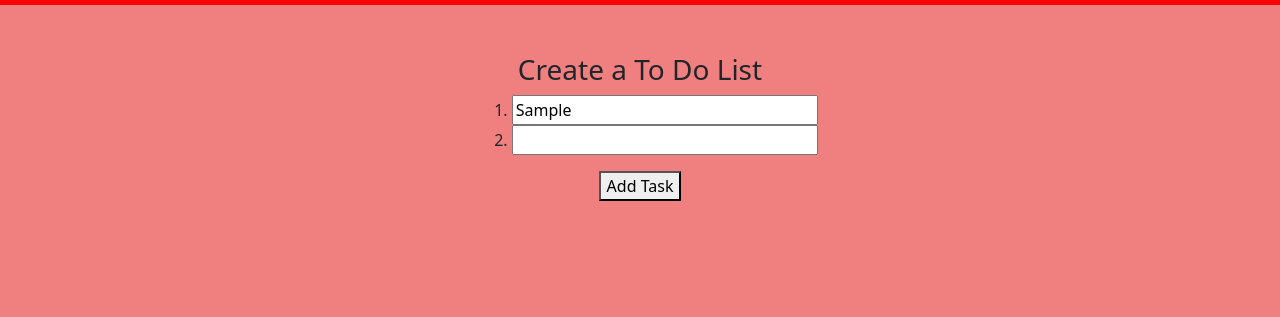
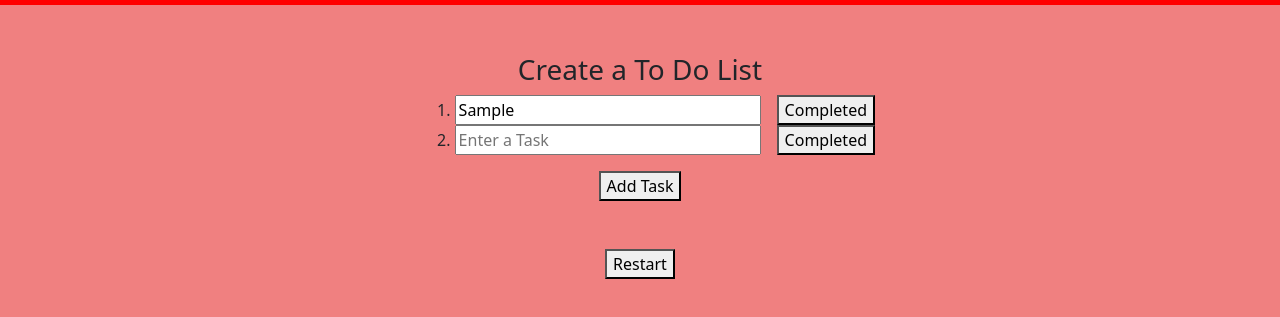
Before and after one commit to Talves21/To-Do-List, a plain HTML site: page index.html in a window 1280 px wide. Both pictures are taken after typing "Sample" into the empty fields and a click on the button "Add Task". Shown: the part 53-370 px from the top of the page. Drawn offline with Linux system fonts and the light colour scheme.

Commit message:
Finished Project
Finished the javascript portion completing the project

```diff
--- a/CSS/style.css
+++ b/CSS/style.css
@@ -8,15 +8,10 @@ main {
     height: 100vh;
 }
 
-li {
-    text-align: center;
-    list-style-position: inside;
-}
-
 input {
     width: 25%;
 }
 
- a:hover {
-    color: yellow;
- }
+.taskList {
+    list-style-position: inside;
+}
--- a/JS/app.js
+++ b/JS/app.js
@@ -1,20 +1,44 @@
 let task = document.querySelector('#task');
 let addTask = document.querySelector('#addTask');
-let done = document.querySelector('#done');
-done.style.display = 'none';
+let complete = document.querySelector('#complete');
+let restart = document.querySelector('#restart');
+
 
 addTask.addEventListener('click', () => {
     let taskList = document.querySelector('.taskList');
     let list = document.createElement('li');
     let input = document.createElement('input');
-    input.setAttribute('type', 'text');
-    input.classList.add('taskList');
+    input.setAttribute('type', 'text',);
+    input.setAttribute('placeholder', 'Enter a Task')
     taskList.appendChild(list);
     list.appendChild(input);
+
+    let addComplete = document.createElement('button');
+    addComplete.classList.add('ms-3');
+    addComplete.innerText ='Completed';
+    list.appendChild(addComplete);
+
+    addComplete.addEventListener('click', () => {
+        input.disabled = true;
+        addComplete.style.display = 'none';
+    })
+
+    restart.addEventListener('click', () => {
+        list.remove();
+    })
 })
 
-task.addEventListener('keydown', () => {
-    if (Event.key === 'Enter') {
-        task.disabled = true;
-    }
+complete.addEventListener('click', () => {
+    task.disabled = true;
+    complete.style.display = 'none';
 })
+
+edit.addEventListener('click', () => {
+    complete.style.display = 'inline';
+    task.disabled = false;
+})
+
+restart.addEventListener('click', () => {
+        task.disabled = false;
+        complete.style.display = 'inline';
+})
--- a/index.html
+++ b/index.html
@@ -4,8 +4,8 @@
     <meta charset="UTF-8">
     <meta name="viewport" content="width=device-width, initial-scale=1.0">
     <title>To Do List</title>
+    <link rel="stylesheet" href="./CSS/bootstrap.css">
     <link rel="stylesheet" href="./CSS/style.css">
-    <link rel="stylesheet" href="./CSS/bootstrap.css">
 </head>
 <body>
     <header role="banner" class="container-fluid">
@@ -16,12 +16,23 @@
         <h3 class="text-center pt-5">Create a To Do List</h3>
 
         <section class="text-center">
-            <ol class="taskList">
-                <li><input type="text" id="task"></li>
-                <button id="done"></button>
-            </ol>
+            <div class="row">
+                <div class="col-12">
+                    <ol class="taskList">
+                        <li><input type="text" id="task" placeholder="Enter a Task"><button class="ms-3" id="complete">Completed</button></li>
+                    </ol>
+                </div>
+            </div>
 
-            <button id="addTask">Add Task</button>
+            <div class="row">
+                <div class="col-12 taskRow">
+                    <button id="addTask">Add Task</button>
+                </div>
+
+                <div class="col-12 pt-5">
+                    <button id="restart">Restart</button>
+                </div>
+            </div>
         </section>
     </main>
 
```
